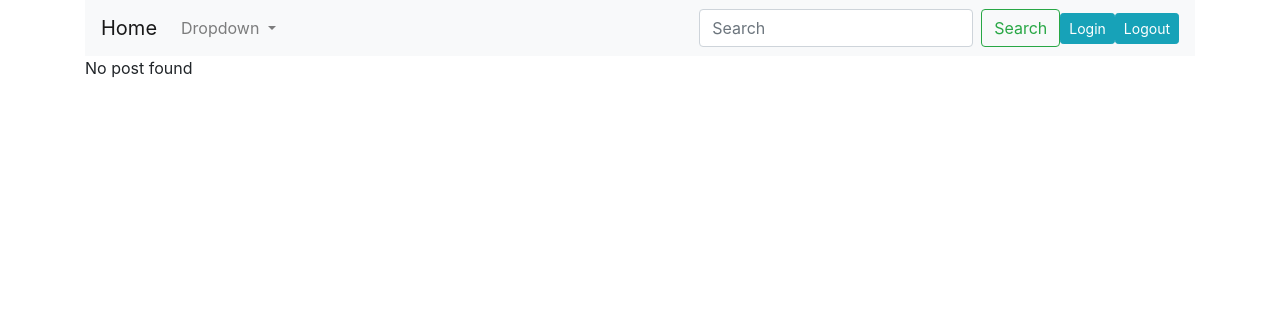
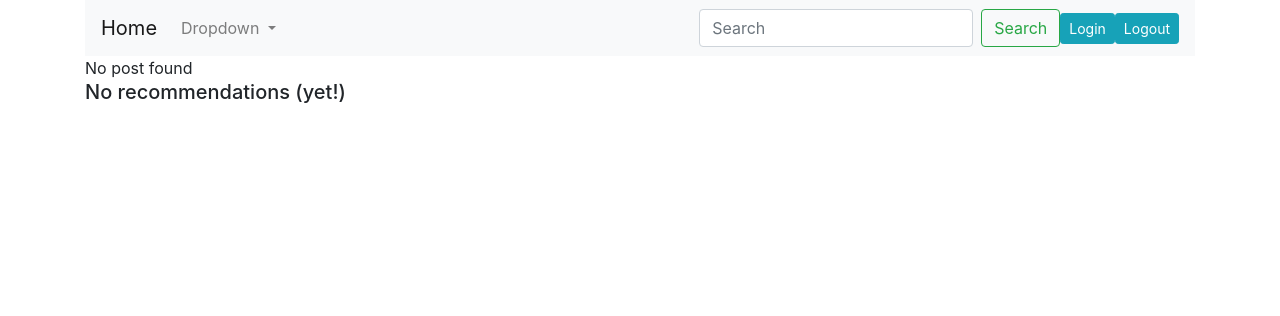
Before and after one commit to rahul-tuladhar/hardware, a Django app: page /post_detail/1 in a window 1280 px wide. Shown: the top 316 px of the page. Run offline with Django 3.2, Linux system fonts and the light colour scheme; data that the repository does not hold is empty; some libraries are stand-ins or nearby versions.

Commit message:
small template change

```diff
--- a/hardware_web/posts/templates/post_detail.html
+++ b/hardware_web/posts/templates/post_detail.html
@@ -16,10 +16,12 @@
 
   <!-- Recommendation stuff -->
   {% if tuples %}
-    Recommendations:
+    <h5>Recommendations:</h5>
     {% for tuple in tuples %}
       <br>
       <a href="{% url 'post_detail' tuple.1 %}">{{tuple.2}}</a>
     {% endfor %}
+  {% else %}
+    <h5>No recommendations (yet!)</h5>
   {% endif %}
 {% endblock %}
```
